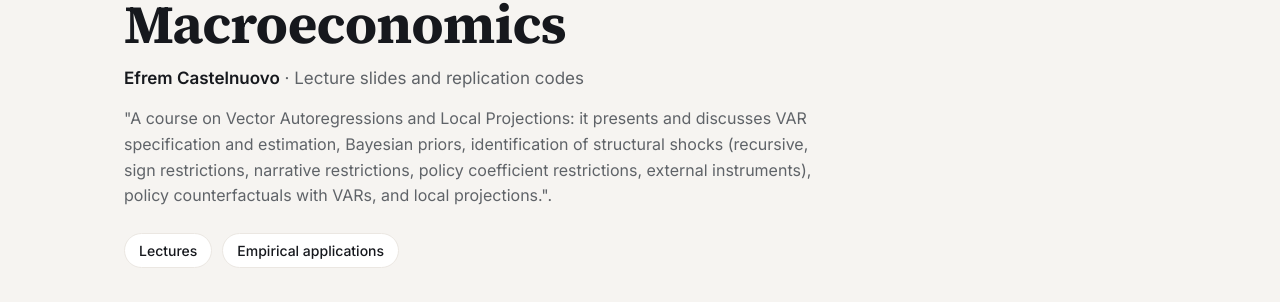
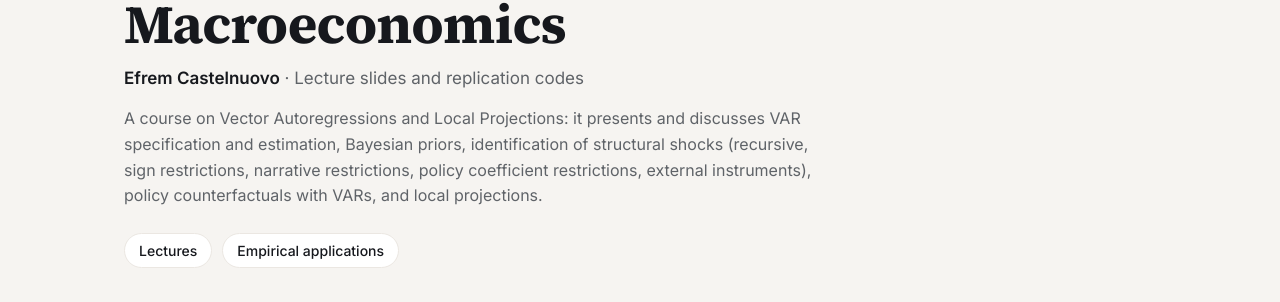
Before and after one commit to ecastelnuovo/applied-macroeconomics, a Jekyll site: the page built from index.md, in a window 1280 px wide. Shown: the part 152-454 px from the top of the page. Built offline with Jekyll 4.4.1, drawn with Linux system fonts in a browser that asks for light colours.

Commit message:
Fix intro paragraph formatting in default layout
Removed extra quotation marks from the introductory paragraph.

```diff
--- a/_layouts/default.html
+++ b/_layouts/default.html
@@ -16,9 +16,9 @@
   <div class="kicker">University of Padova · Master and PhD level</div>
   <h1>{{ site.title }}</h1>
   <div class="who"><b>Efrem Castelnuovo</b> · Lecture slides and replication codes</div>
-  <p class="intro">"A course on Vector Autoregressions and Local Projections: it presents and discusses VAR specification and estimation, Bayesian priors,
+  <p class="intro">A course on Vector Autoregressions and Local Projections: it presents and discusses VAR specification and estimation, Bayesian priors,
     identification of structural shocks (recursive, sign restrictions, narrative restrictions, policy coefficient restrictions, external instruments),
-    policy counterfactuals with VARs, and local projections.".</p>
+    policy counterfactuals with VARs, and local projections.</p>
   <nav class="jump">
     <a href="#lectures">Lectures</a>
     <a href="#applications">Empirical applications</a>
```
